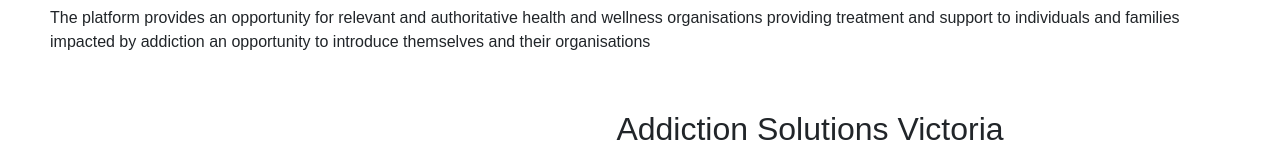
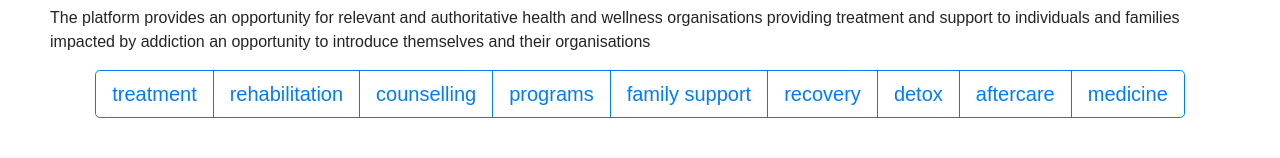
Before and after one commit to rachelrj/colorado-wellness, a React (Create React App) app: page /drug-alcohol-treatment-rehabilitation-support-aftercare in a window 1280 px wide. Shown: the part 460-618 px from the top of the page. Built offline with nearby package versions, Linux system fonts and the light colour scheme.

Commit message:
subcategories

```diff
--- a/src/AddictionServices.js
+++ b/src/AddictionServices.js
@@ -3,7 +3,7 @@
 import Listing from './Listing';
 import Footer from './Footer';
 import Header from './Header';
-import { Pagination } from 'react-bootstrap';
+import { Pagination, ToggleButton, ToggleButtonGroup } from 'react-bootstrap';
 import { Provider } from 'react-redux';
 import store from "./redux/store";
 import getComponents from "./redux/reducer";
@@ -12,15 +12,25 @@
 
 class AddictionServices extends React.Component {
 
+
     constructor(props) {
         super(props);
+
+        this.state = {
+            subCategories: []
+        };
     }
 
     componentDidMount() {
     }
 
+    handleChange(val) {
+        this.setState({
+            subCategories: val,
+        });
+    }
+
     render() {
-
         let active = 2;
         let items = [];
         for (let number = 1; number <= 5; number++) {
@@ -30,9 +40,21 @@
                 </Pagination.Item>,
             );
         };
+        let subCats = [];
+        this.props.subCats.map((component, index) => {
+            if(component.mainCat === 0) {
+                subCats.push(
+                <ToggleButton value={component.id} variant="outline-primary" size="lg">
+                    {component.name}
+                </ToggleButton>
+                );
+            }
+        });
         let listings = [];
         this.props.providers.map((component, index) => {
             if(component.categories.includes(0)) {
+                if(!this.state.subCategories.length ||
+                    this.state.subCategories.some(r=> component.subcategories.includes(r))){
                     listings.push(
                         <Listing    key={component.id}
                                     name={component.name}
@@ -40,6 +62,7 @@
                                     img={component.imgSource}
                         />
                     )
+                }
             }
         });
 
@@ -52,6 +75,9 @@
                     <p>The Health and Wellness relevant service directory allows users to search, find, interact with and engage appropriate drug and alcohol support services. The directory aims to meet the needs of distressed people seeking relevant information, strategies, potential solutions and support.</p>
                     <p>The platform provides an opportunity for relevant and authoritative health and wellness organisations providing treatment and support to individuals and families impacted by addiction an opportunity to introduce themselves and their organisations</p>
                 </div>
+                <ToggleButtonGroup type="checkbox" onChange={this.handleChange.bind(this)}>
+                    {subCats}
+                </ToggleButtonGroup>
                     {listings}
                 </div>
                 <div className="paginationContainer">
@@ -67,6 +93,7 @@
   const components = getComponents(state);
   return {
     providers: components.PROVIDERS,
+    subCats: components.SUBCATEGORIES,
   }
 };
 export default connect(mapStateToProps)(AddictionServices);
--- a/src/App.css
+++ b/src/App.css
@@ -326,6 +326,9 @@
     }
 }
 @media (max-width: 1000px) {
+    .btn-group, .btn-group-vertical {
+        display: block;
+    }
     img.header {
       background-image: url(https://via.placeholder.com/728x90.png);
       width: 728px;
--- a/src/redux/store.js
+++ b/src/redux/store.js
@@ -120,6 +120,7 @@
         'long': 145.033853
     },
     'categories': [0],
+    'subcategories': [1,2,3,4,5,6,7,8,9],
     'ABN': 123456789,
     'imgSource': '../img/addiction-solutions-victoria-logo.svg'
 }, {
@@ -134,6 +135,7 @@
         'long': 145.029884
     },
     'categories': [0],
+    'subcategories': [2],
     'ABN': 123456789,
     'imgSource': '../img/placeholder.png'
 }, {
@@ -148,13 +150,54 @@
         'long': 145.029884
     },
     'categories': [0],
+    'subcategories': [3,5,8,9],
     'ABN': 123456789,
     'imgSource': '../img/bobson.jpg'
 }];
 
-initialState[STORETYPES[2]] = [
-    'addiction'
+initialState[STORETYPES[2]] = {
+    0: 'addiction',
+};
 
-]
+initialState[STORETYPES[3]] = [
+    {
+        'id': 1,
+        'name': 'treatment',
+        'mainCat': 0
+    },{
+        'id': 2,
+        'name': 'rehabilitation',
+        'mainCat': 0,
+
+    },{
+        'id': 3,
+        'name': 'counselling',
+        'mainCat': 0,
+    },{
+        'id': 4,
+        'name': 'programs',
+        'mainCat': 0,
+    },{
+        'id': 5,
+        'name': 'family support',
+        'mainCat': 0,
+    },{
+        'id': 6,
+        'name': 'recovery',
+        'mainCat': 0,
+    },{
+        'id': 7,
+        'name': 'detox',
+        'mainCat': 0,
+    },{
+        'id': 8,
+        'name': 'aftercare',
+        'mainCat': 0,
+    },{
+        'id': 9,
+        'name': 'medicine',
+        'mainCat': 0,
+    }
+];
 
 export default createStore(reducer, initialState);
--- a/src/redux/storeTypes.js
+++ b/src/redux/storeTypes.js
@@ -1,5 +1,6 @@
 export default [
 	"BLOGS",
 	"PROVIDERS",
-	"CATEGORIES"
+	"CATEGORIES",
+	"SUBCATEGORIES",
 ]
```
Lines whose indentation alone changed are shown as unchanged.
